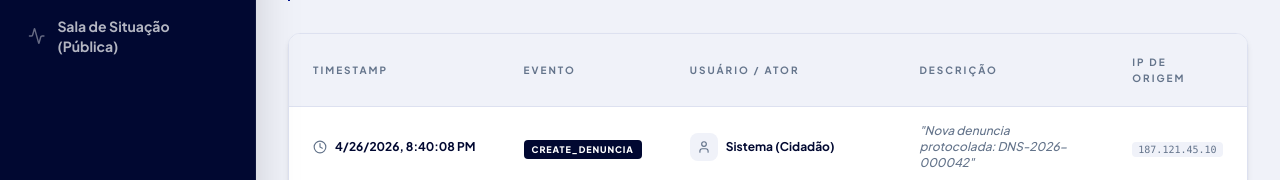
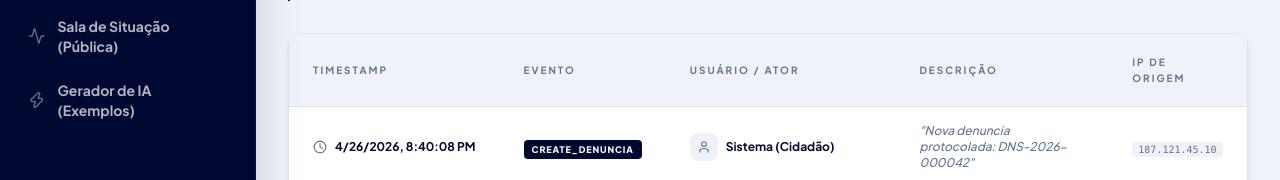
Before and after one commit to girassolinteligencia-dot/denuncia-ms, a Next.js app: page /admin/logs in a window 1280 px wide. Shown: the part 171-351 px from the top of the page. Built offline with nearby package versions, Linux system fonts and the light colour scheme; no server answers; the database is empty.

Commit message:
feat: integracao do gerador de ia no menu lateral do painel admin

```diff
--- a/components/admin/admin-sidebar.tsx
+++ b/components/admin/admin-sidebar.tsx
@@ -17,7 +17,8 @@ import {
   Activity,
   RefreshCw,
   Share2,
-  HeartPulse
+  HeartPulse,
+  Zap
 } from 'lucide-react'
 
 import { logout } from '@/lib/actions/auth'
@@ -143,6 +144,19 @@ export const AdminSidebar: React.FC<{ isOpen?: boolean, onClose?: () => void }>
                 >
                   <Activity size={18} className="text-white/40 group-hover:text-electric" />
                   Sala de Situação (Pública)
+                </Link>
+              </li>
+              <li>
+                <Link
+                  href="/admin/seed-news"
+                  className={`flex items-center gap-3 px-3 py-2.5 rounded-btn text-sm font-bold transition-all group ${
+                    isActive('/admin/seed-news')
+                      ? 'bg-secondary text-white shadow-glow-green border-r-4 border-accent'
+                      : 'hover:bg-white/5 hover:text-white'
+                  }`}
+                >
+                  <Zap size={18} className={isActive('/admin/seed-news') ? 'text-accent' : 'text-white/40 group-hover:text-secondary'} />
+                  Gerador de IA (Exemplos)
                 </Link>
               </li>
             </ul>
```
